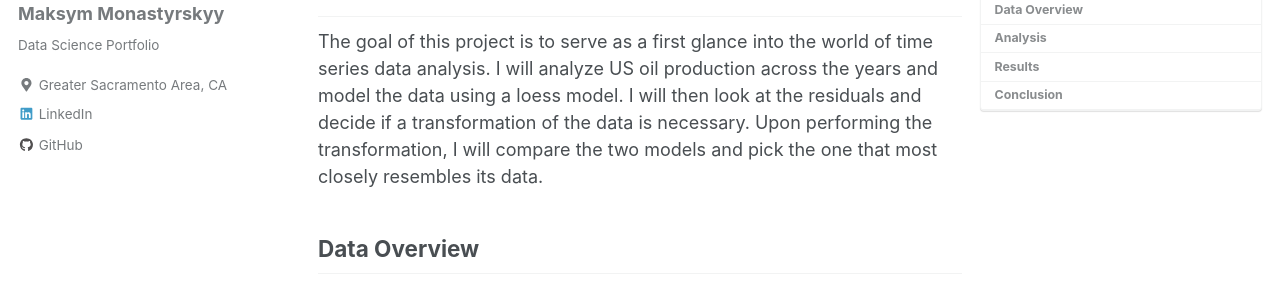
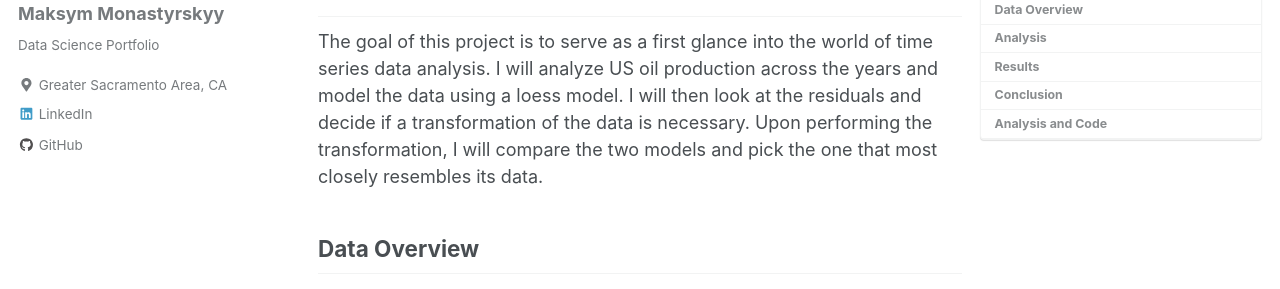
Before and after one commit to monastyrskyy/monastyrskyy.github.io, a Jekyll site: the page built from _posts/2019-2-26-time-series.md, in a window 1280 px wide and 900 px high. Shown: the part 232-521 px from the top of the window. Built offline with Jekyll 4.4.1, drawn with Linux system fonts in a browser that asks for light colours; cached includes are drawn as plain includes; nearby versions of some CDN libraries; formulas are drawn with MathJax 3.

Commit message:
fixed code

```diff
--- a/_posts/2019-2-26-time-series.md
+++ b/_posts/2019-2-26-time-series.md
@@ -101,7 +101,7 @@ Even though from the graphs it looked like fitting a loess model over the natura
 
 In this project I familiarized myself with several key concepts in time series analysis. By looking at Historical Oil Production Data, I first found the trend using a loess model with a span of 0.25. As mentioned above, in future projects, I will use more reliable techniques for selecting the span such as cross validation. Cross validating the data would allow me to test the model on the existing data that I have and not have to wait for future data points to come out. I then transformed the data using a log transformation in order to see if fitting the transformed data yielded better results. Again, I chose this transformation visually for this project, but in the future I will try to select a transformation more objectively, perhaps by analyzing the lambda of a power transformation. All in all, the purpose of this project was fulfilled as I gained a practical application of some fundamental time series concepts.
 
-# Analysis and Code
+## Analysis and Code
 
 In this section, I include the code that I used to create the visualizations seen in the report.
 
```
